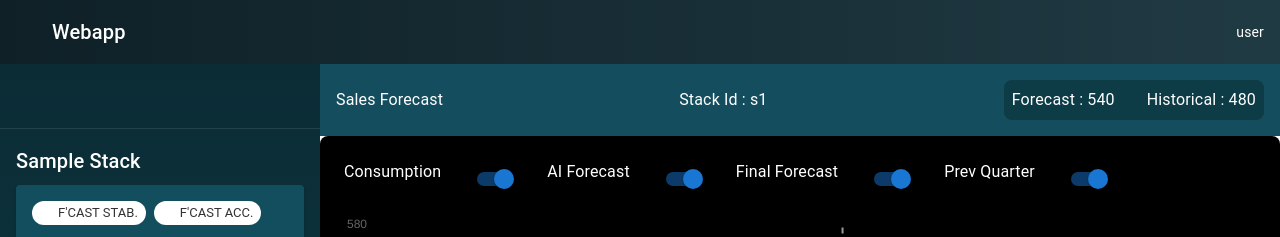
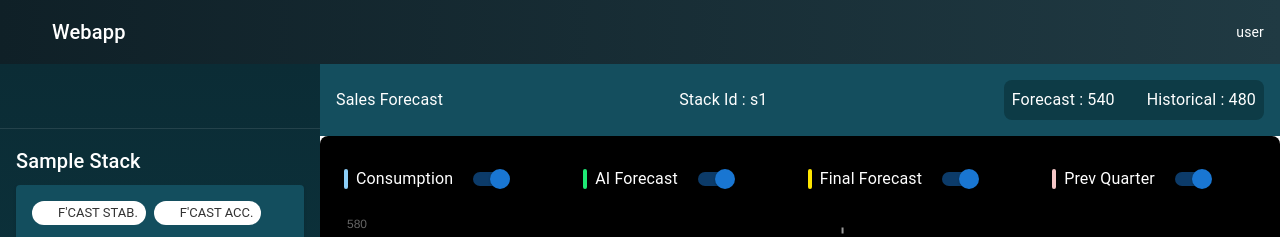
Before and after one commit to ISHIKACHHABRA11/inventory-dashboard, a React (Vite) app: page /city/1 in a window 1280 px wide. Shown: the top 237 px of the page. Built offline with nearby package versions, Linux system fonts and the light colour scheme; some icons are missing.

Commit message:
colour to linechart added

```diff
--- a/src/components/LineChart.tsx
+++ b/src/components/LineChart.tsx
@@ -155,26 +155,67 @@ export default function LineChart({ stack }: LineChartProps) {
     },
   };
 
+  const toggleItems = [
+    {
+      label: "Consumption",
+      color: "#8bcdf6",
+      checked: showConsumption,
+      onToggle: () => setShowConsumption(!showConsumption),
+    },
+    {
+      label: "AI Forecast",
+      color: "#1eea75",
+      checked: showAI,
+      onToggle: () => setShowAI(!showAI),
+    },
+    {
+      label: "Final Forecast",
+      color: "#ffe600",
+      checked: showFinal,
+      onToggle: () => setShowFinal(!showFinal),
+    },
+    {
+      label: "Prev Quarter",
+      color: "#f5c6c6",
+      checked: showPrevFinal,
+      onToggle: () => setShowPrevFinal(!showPrevFinal),
+    },
+  ];
+
   return (
     <Box sx={{ background: "#000", p: 3, borderRadius: 2 }}>
-      <Box sx={{ display: "flex", gap: 3, mb: 2 }}>
-        <Typography sx={{ color: "white" }}>Consumption</Typography>
-        <Switch
-          checked={showConsumption}
-          onChange={() => setShowConsumption(!showConsumption)}
-        />
-
-        <Typography sx={{ color: "white" }}>AI Forecast</Typography>
-        <Switch checked={showAI} onChange={() => setShowAI(!showAI)} />
-
-        <Typography sx={{ color: "white" }}>Final Forecast</Typography>
-        <Switch checked={showFinal} onChange={() => setShowFinal(!showFinal)} />
-
-        <Typography sx={{ color: "white" }}>Prev Quarter</Typography>
-        <Switch
-          checked={showPrevFinal}
-          onChange={() => setShowPrevFinal(!showPrevFinal)}
-        />
+      <Box
+        sx={{
+          display: "flex",
+          flexWrap: "wrap",
+          gap: 8,
+          mb: 2,
+          alignItems: "center",
+        }}
+      >
+        {toggleItems.map((item) => (
+          <Box
+            key={item.label}
+            sx={{
+              display: "flex",
+              alignItems: "center",
+              gap: 1,
+            }}
+          >
+            <Box
+              sx={{
+                width: 4,
+                height: 20,
+                borderRadius: 1,
+                bgcolor: item.color,
+                flexShrink: 0,
+              }}
+              aria-hidden
+            />
+            <Typography sx={{ color: "white" }}>{item.label}</Typography>
+            <Switch checked={item.checked} onChange={item.onToggle} />
+          </Box>
+        ))}
       </Box>
 
       <Line data={data} options={options} />
```
